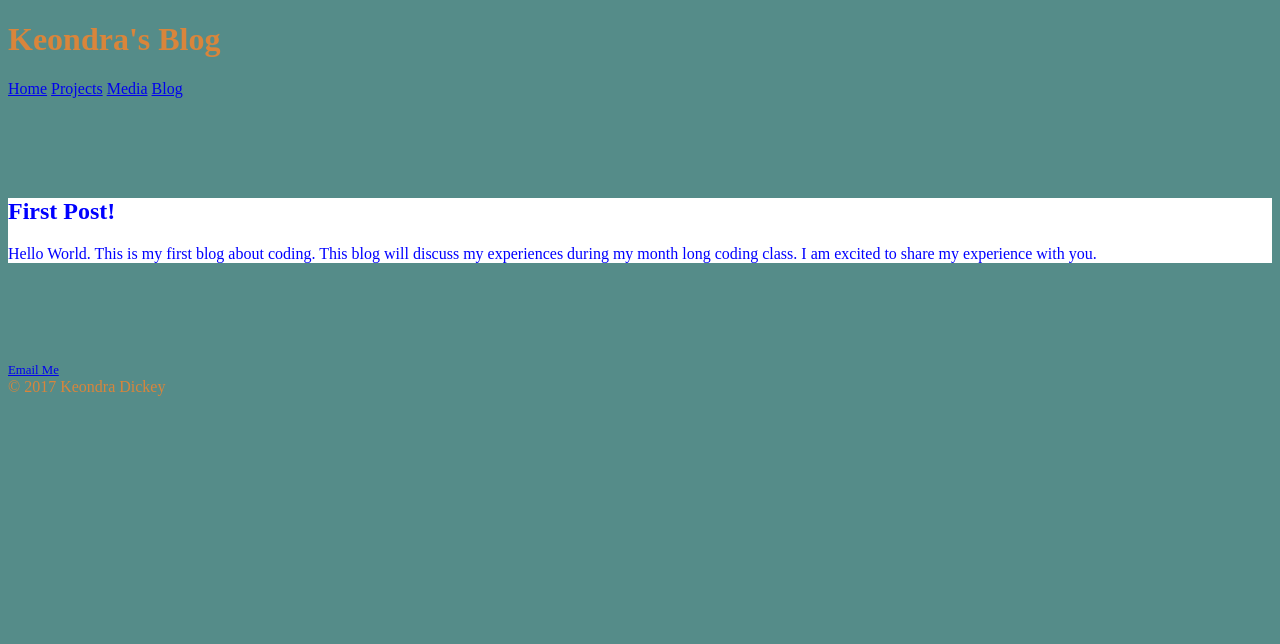
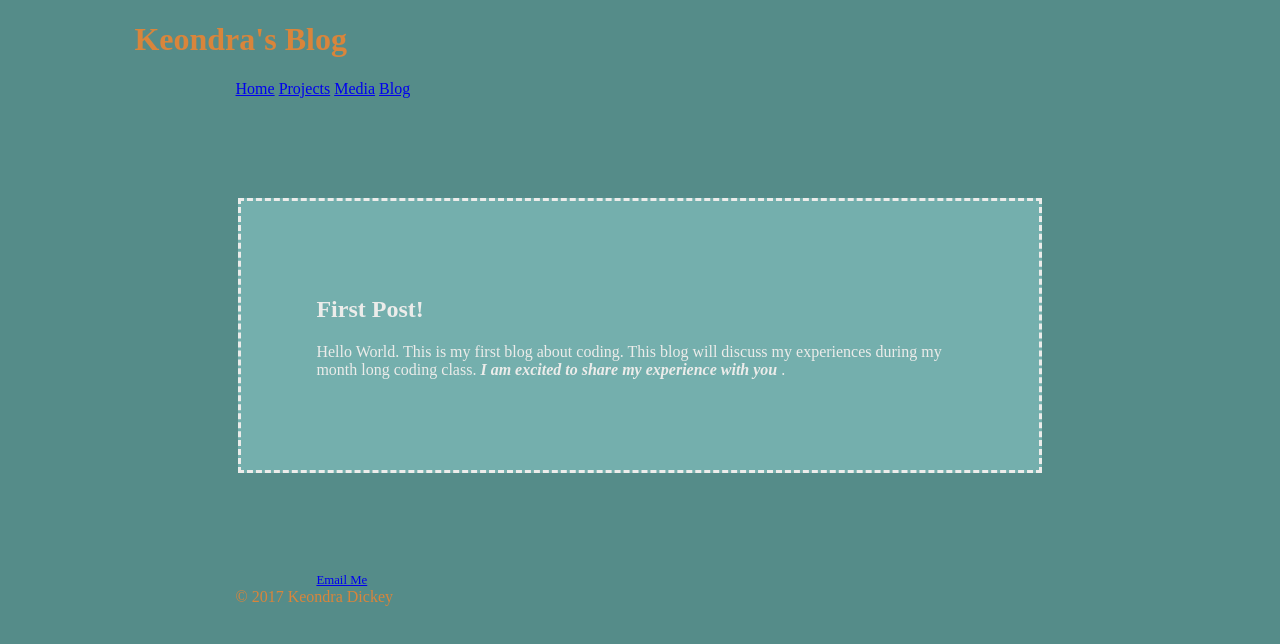
Before and after one commit to kdickey7/keondradickey_portfolio_project, a plain HTML site: page blog/index.html in a window 1280 px wide. Drawn offline with Linux system fonts and the light colour scheme.

Commit message:
added container and margins

```diff
--- a/blog/index.html
+++ b/blog/index.html
@@ -6,31 +6,47 @@
   <meta http-equiv="X-UA-Compatible" content="ie=edge">
   <title>Blog</title>
   <style media="screen">
+    html {
+      box-sizing: border-box;
+    }
     body {
       background-color: #558C89;
       color: #D9853B;
     }
 
-    div {
-      margin-top: 100px;
+    .container {
+    max-width: 80%;
+    margin: 100px auto 0px auto;
     }
 
-    .header{
-      margin-top: 0px;
+    nav{
+      max-width: 80%;
+      margin: 0px auto;
+    }
+    .header {
+      margin-top: 0;
     }
     .content {
-      background-color: white;
-      color: blue;
+      background-color: #74AFAD;
+      color: #ECECEA;
+      padding: 75px;
+      border: 3px dashed #ECECEA;
     }
 
     .footer{
       font-size: .8em;
     }
 
+    .highlight{
+      font-weight: bold;
+      font-style: italic;
+    }
+
+
   </style>
 </head>
 <body>
-  <div class="header">
+  <div class="header container">
     <h1>Keondra's Blog</h1>
 
   <nav>
@@ -39,14 +55,14 @@
     <a href="../media/index.html">Media</a>
     <a href="#">Blog</a>
 
-  <div class="content">
+  <div class="content container">
     <h2> First Post! </h2>
   <p>Hello World. This is my first blog about coding.
     This blog will discuss my experiences during my month long coding class.
-    I am excited to share my experience with you. </p>
+    <span class="highlight"> I am excited to share my experience with you </span>. </p>
   </div>
 
-  <div class="footer">
+  <div class="footer container">
     <a href="mailto:kdickey08@gmail.com?Subject=contact%20Form">Email Me</a>
   </div>
   &copy 2017 Keondra Dickey
```
